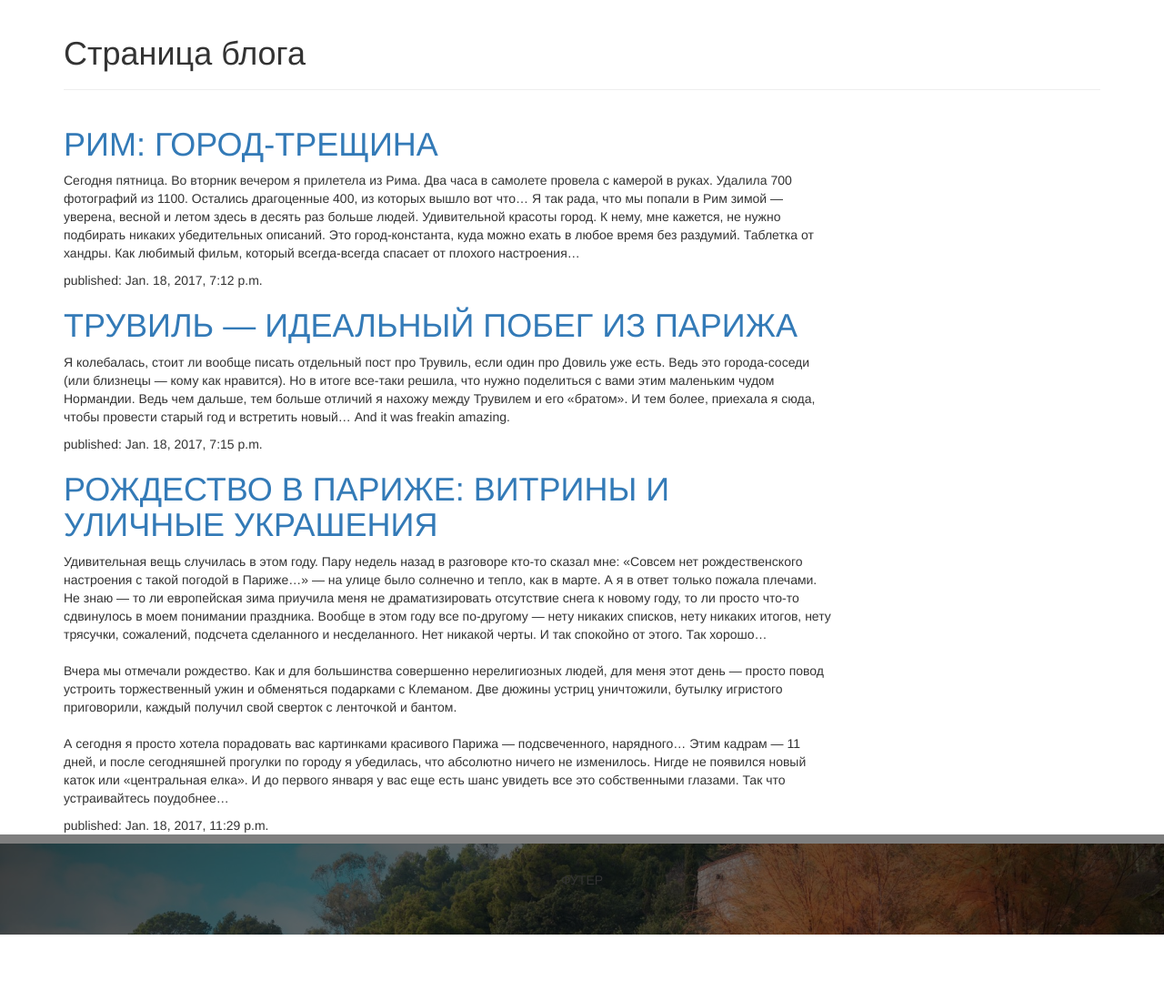
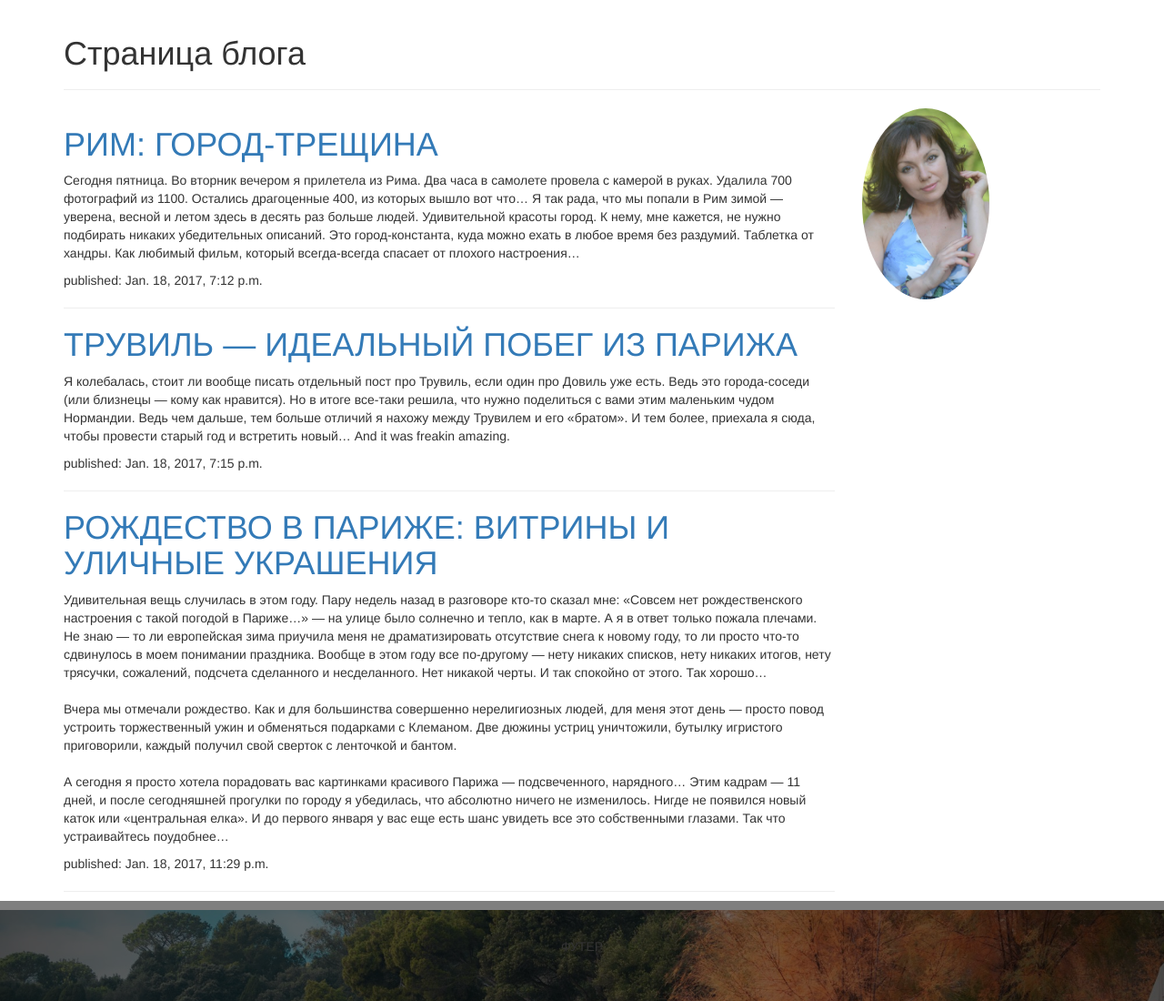
Before and after one commit to Miity/latina, a Django app: page /blog/ in a window 1280 px wide. Shown: the part 51-1151 px from the top of the page at 91% size. Before the commit the page ends 1078 px from the top, so only its background shows below. Run offline with Django 3.2, Linux system fonts and the light colour scheme; data comes from the database, SQL or seed files in the repository; both versions use the stored data as it was after the commit; some libraries are stand-ins or nearby versions.

Commit message:
Next commit

```diff
--- a/templates/base.html
+++ b/templates/base.html
@@ -52,6 +52,7 @@
 <!-- Placed at the end of the document so the pages load faster -->
 <script src="{% static 'js/jquery-2.1.4.min.js'%}"></script>
 <script src="{% static 'js/bootstrap.js'%}"></script>
+<script src="../../assets/js/docs.min.js"></script>
 {% endblock %}
 
 
--- a/templates/blog.html
+++ b/templates/blog.html
@@ -8,7 +8,8 @@
     <h1>Страница блога</h1>
     </div>
 <div class="row">
-<div class="col-md-9">
+<div class="col-lg-9 col-md-9 col-sm-9">
+    {% if posts %}
 {% for post in posts %}
 
 <div>
@@ -16,11 +17,13 @@
     <p>{{ post.text|linebreaksbr }}</p>
     <p>published: {{ post.published_date }}</p>
 </div>
-
-{% endfor %}
+<hr>
+{% endfor %}{% endif %}
 </div>
-<div class="col-md-3"></div>
+<div class="col-lg-3 col-md-3 col-sm-3">
+    <img class="img-circle" data-src="holder.js/140x140" src="{% static 'images/my_photo.jpg' %}"
+         alt="Generic placeholder image" style="width: 140px;">
 </div>
-    </div>
+</div></div>
 </div>
 {% endblock %}
```
Also changed, not shown: blog/migrations/0001_initial.py, db.sqlite3 (added), static/images/my_photo.jpg (added), 1 other file.
